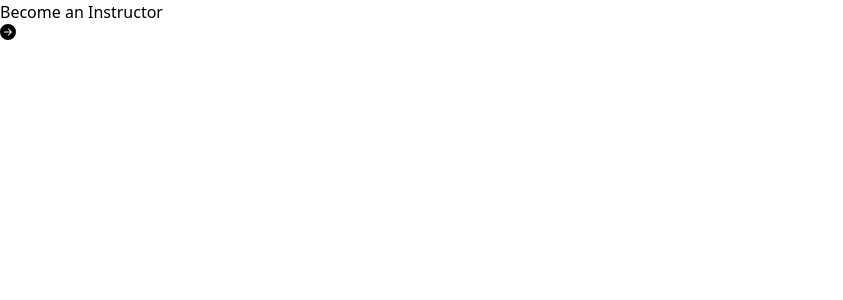
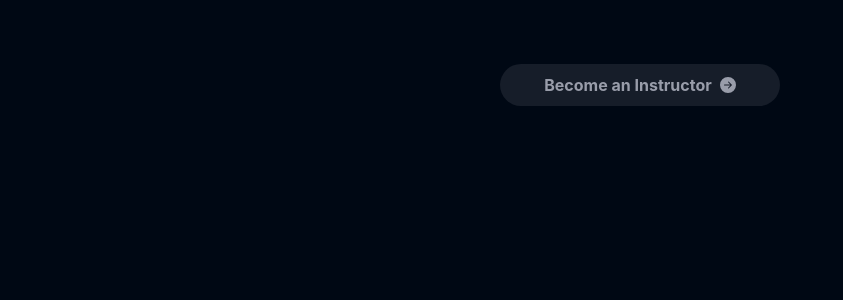
Before and after one commit to Soni895/Edu_tech, a React (Create React App) app: page / in a window 1280 px wide. Shown: the top 300 px of the page, without its empty margins (0-843 px from the left). Built offline with nearby package versions, Linux system fonts and the light colour scheme.

Commit message:
Become an Instructor

```diff
--- a/src/App.css
+++ b/src/App.css
@@ -1 +1,8 @@
-/* write your css here */
+ /* write your css here */
+ @tailwind base;
+ @tailwind components;
+ @tailwind utilities;
+
+ html.body{
+    overflow-x: hidden;
+ }
--- a/src/App.js
+++ b/src/App.js
@@ -4,9 +4,9 @@ import Home from "./Pages/Home";
 
 function App() {
   return (
-    <div>
+    <div className="w-screen min-h-screen bg-richblack-900 flex flex-col font-inter">
       <Routes>
-       <Route path="/" element={<Home></Home>}></Route>
+       <Route path="/" element={<Home/>}></Route>
 
       </Routes>
     </div>
--- a/src/Pages/Home.js
+++ b/src/Pages/Home.js
@@ -7,13 +7,19 @@ function Home() {
     <div>
   {/* //  section 1 */}
 
-  <div>
+  <div className='relative mx-auto flex flex-col w-11/12 max-w-maxContent items-center
+      text-white justify-between'>
    <NavLink to={"/signup"}>
-<div>
-  <p>
+   <div className=' group mt-16 p-1 mx-auto rounded-full bg-richblack-800 font-bold text-richblack-200
+            transition-all duration-200 hover:scale-95 w-fit'>
+                <div className='flex flex-row items-center gap-2 rounded-full px-10 py-[5px]
+                transition-all duration-200 group-hover:bg-richblack-900'>
+<p>
     Become an Instructor
   </p>
   <BsArrowRightCircleFill/>
+</div>
+
 </div>
    </NavLink>
   </div>
```
